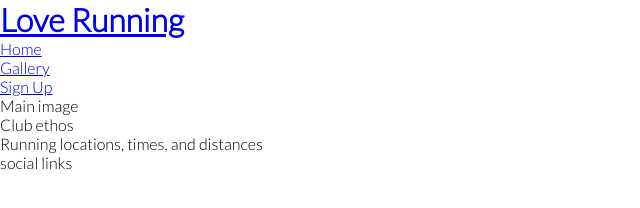
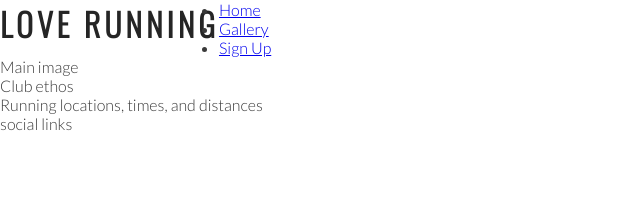
Before and after one commit to anthonyhaj/love-running-project, a plain HTML site: page index.html in a window 1280 px wide. Shown: the whole page, without its empty margins (0-640 px from the left). Drawn offline with nearby package versions, Linux system fonts and the light colour scheme.

Commit message:
add styles for heading and logo

```diff
--- a/assets/css/style.css
+++ b/assets/css/style.css
@@ -8,4 +8,18 @@
 body{
     font-family: Lato, sans-serif;
     font-weight: 300;
+    color: #3a3a3a;
 }
+
+/* headings and logo styles */
+
+h1, h2 {
+    font-family: Oswald, sans-serif;
+    text-transform: uppercase;
+    letter-spacing: 4px;
+    color: #252525;
+}
+#logo {
+    float: left;
+    font-size: 200%;
+}
--- a/index.html
+++ b/index.html
@@ -14,7 +14,7 @@
 <body>
     <header>
         <a href="index.html">
-            <h1>Love Running</h1>
+            <h1 id="logo">Love Running</h1>
         </a>
         <nav>
             <ul>
```
